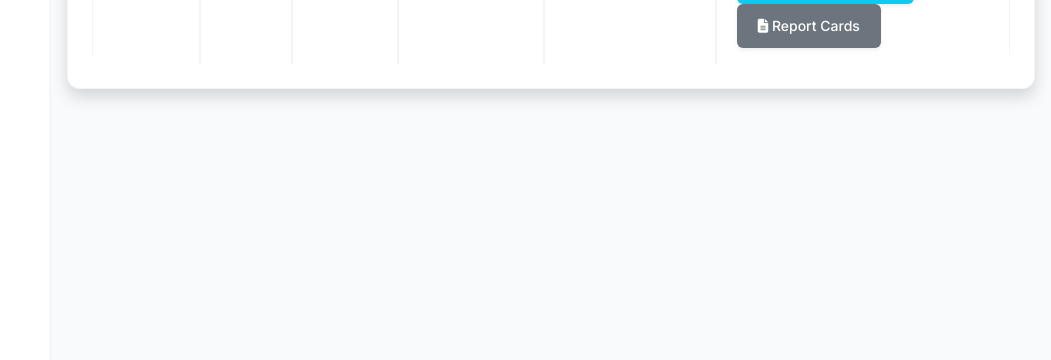
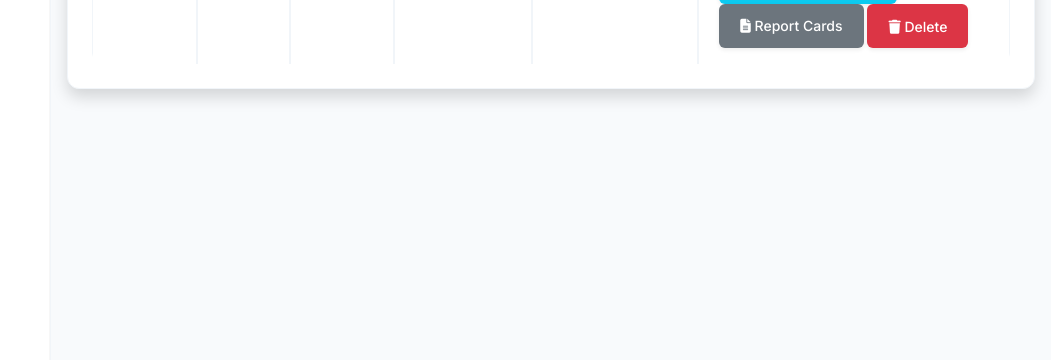
Before and after one commit to Anmol2121/call_me_daddy, a Python web app: template templates/admin_manage_exams.html in a window 1280 px wide. Shown: the part 440-800 px from the top of the page, without its empty margins (229-1280 px from the left). Run offline with Jinja, Linux system fonts and the light colour scheme; the template is opened without the code that fills it: most values are stand-ins (such as "Sample title", 1, 10 or a date in 2020).

Commit message:
Update admin_manage_exams.html

```diff
--- a/templates/admin_manage_exams.html
+++ b/templates/admin_manage_exams.html
@@ -61,6 +61,33 @@
                             <a href="{{ url_for('class_report_card', class_id=exam.class_id) }}" class="btn btn-sm btn-secondary shadow-sm">
                                <i class="fas fa-file-alt"></i> Report Cards
                             </a>
+
+                            <!-- Delete button with confirmation modal trigger -->
+                            <button type="button" class="btn btn-sm btn-danger shadow-sm" data-bs-toggle="modal" data-bs-target="#deleteExamModal{{ exam.id }}">
+                                <i class="fas fa-trash"></i> Delete
+                            </button>
+
+                            <!-- Delete confirmation modal -->
+                            <div class="modal fade" id="deleteExamModal{{ exam.id }}" tabindex="-1" aria-labelledby="deleteExamModalLabel{{ exam.id }}" aria-hidden="true">
+                                <div class="modal-dialog">
+                                    <div class="modal-content">
+                                        <div class="modal-header bg-danger text-white">
+                                            <h5 class="modal-title" id="deleteExamModalLabel{{ exam.id }}">Confirm Delete</h5>
+                                            <button type="button" class="btn-close btn-close-white" data-bs-dismiss="modal" aria-label="Close"></button>
+                                        </div>
+                                        <div class="modal-body">
+                                            <p>Are you sure you want to delete the exam <strong>"{{ exam.name }}"</strong> for class <strong>{{ exam.class_.name }}</strong>?</p>
+                                            <p class="text-danger"><i class="fas fa-exclamation-triangle"></i> This will permanently delete all marks entered for this exam. This action cannot be undone.</p>
+                                        </div>
+                                        <div class="modal-footer">
+                                            <button type="button" class="btn btn-secondary" data-bs-dismiss="modal">Cancel</button>
+                                            <form action="{{ url_for('delete_exam', exam_id=exam.id) }}" method="POST">
+                                                <button type="submit" class="btn btn-danger">Delete Permanently</button>
+                                            </form>
+                                        </div>
+                                    </div>
+                                </div>
+                            </div>
                         </td>
                     </tr>
                     {% else %}
```
